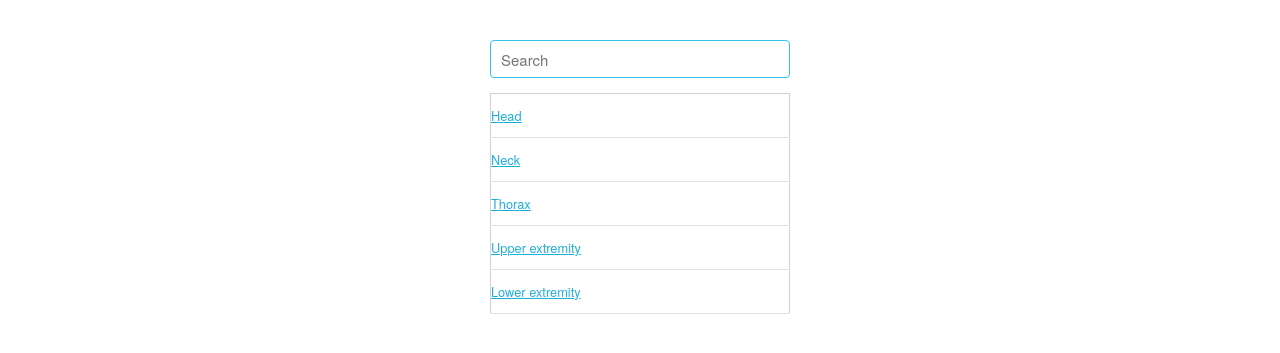
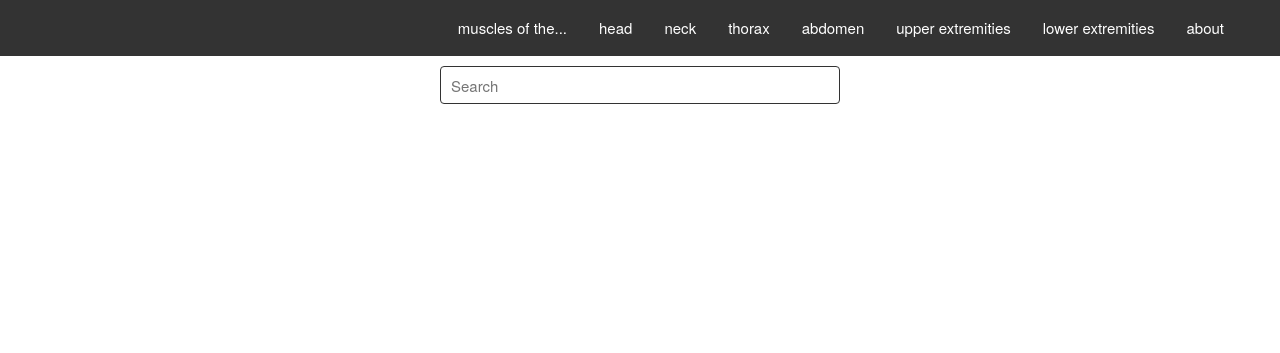
Before and after one commit to bpjohannessen/muscledb-web_old, a PHP site: page /MuscleWeb/wwwroot/index.html in a window 1280 px wide. Shown: the top 353 px of the page. Run offline with PHP 8.4, Linux system fonts and the light colour scheme; some libraries are stand-ins or nearby versions.

Commit message:
Added changes toward #11

```diff
--- a/MuscleWeb/wwwroot/css/custom.css
+++ b/MuscleWeb/wwwroot/css/custom.css
@@ -15,9 +15,10 @@ td#muscleResultItem {
 }
 
 td#muscleResultItem:hover {
-  border:1px solid #33C3F0;
+  /*border:1px solid #33C3F0;*/
+  border:1px solid #333;
   border-radius: 0px;
-  color: #33C3F0;
+  /*color: #33C3F0;*/
 }
 
 td#muscleResultItem a {
@@ -30,17 +31,16 @@ td#muscleResultItem a:hover {
 }
 
 div#main.container {
-  width: 300px;
+  /*width: 300px; !!*/
   text-align: center;
-  margin-top: 40px;
 }
 
 input#searchterm {
-  width: 300px;
+  width: 400px;
 }
 
 table#muscleResults {
-  width: 300px;
+  width: 400px;
 }
 
 tbody#tbodynosearchterm {
@@ -53,3 +53,41 @@ tbody#tbodynosearchterm {
   box-sizing: border-box;
   font-size: 0.8em;
 }
+
+div#header {
+  background-color: red;
+  text-align: right;
+  /*width: 100%;*/
+}
+
+ul {
+    list-style-type: none;
+    margin: 0;
+    padding: 0 40 0 0;
+    overflow: hidden;
+    background-color: #333333;
+}
+
+li {
+    float: right;
+}
+
+li:hover {
+  background-color: #444444;
+}
+
+li a {
+    display: block;
+    color: white;
+    text-align: center;
+    padding: 16px;
+    text-decoration: none;
+}
+
+li a:hover {
+
+}
+
+input#searchterm:focus {
+  border-color: #333;
+}
--- a/MuscleWeb/wwwroot/css/skeleton.css
+++ b/MuscleWeb/wwwroot/css/skeleton.css
@@ -31,7 +31,7 @@
 .container {
   position: relative;
   width: 100%;
-  max-width: 960px;
+  /*max-width: 960px;*/
   margin: 0 auto;
   padding: 0 20px;
   box-sizing: border-box; }
@@ -44,14 +44,14 @@
 /* For devices larger than 400px */
 @media (min-width: 400px) {
   .container {
-    width: 85%;
+    width: 100%;
     padding: 0; }
 }
 
 /* For devices larger than 550px */
 @media (min-width: 550px) {
   .container {
-    width: 80%; }
+    width: 100%; }
   .column,
   .columns {
     margin-left: 4%; }
--- a/MuscleWeb/wwwroot/index.html
+++ b/MuscleWeb/wwwroot/index.html
@@ -1,69 +1,35 @@
 <html>
-
 <head>
     <script src="https://ajax.googleapis.com/ajax/libs/jquery/3.1.1/jquery.min.js"></script>
     <script src="js/index.js"></script>
     <link rel="stylesheet" href="css/normalize.css">
     <link rel="stylesheet" href="css/skeleton.css">
     <link rel="stylesheet" href="css/custom.css">
+</head>
+<body>
 
-</head>
-
-<body>
     <div id="main" class="container">
         <div class="row">
-            <div class="two-half column">
-                <!-- Links -->
-                <!-- <p><a href="#">View all muscles</a> |
-                <a href="#">About</a> |
-                <a href="#">Placeholder</a></p>
-                <ul>
-                    <li><a href="#">View all muscles</a></li>
-                    <li><a href="#">About</a></li>
-                    <li><a href="#">Placeholder</a></li>
-                </ul> -->
+            <div class="u-full-width">
+                <nav>
+                    <ul style="height: 56px;">
+                        <li><a href="#">about</a></li>
+                        <li><a href="#">lower extremities</a></li>
+                        <li><a href="#">upper extremities</a></li>
+                        <li><a href="#">abdomen</a></li>
+                        <li><a href="#">thorax</a></li>
+                        <li><a href="#">neck</a></li>
+                        <li><a href="#">head</a></li>
+                        <li><a href="#">muscles of the...</a></li>
+                    </ul>
+                </nav>
+            </div>
+        </div>
 
-                <!-- input textbox for searchterm -->
+        <div class="row">
+            <div class="twelve columns" style="margin-top: 10px;">
                 <input type="text" id="searchterm" placeholder="Search" autocomplete="off" oninput="inputchanged()">
-<!-- table where JS appends the search result -->
-<table id="muscleResults">
-    <tbody id="tbodynosearchterm">
-        <tr>
-            <td id='muscleCategoryItem'>
-                <a href="#">
-                    <div>Head</div>
-                </a>
-            </td>
-        </tr>
-        <tr>
-            <td id='muscleCategoryItem'>
-                <a href="#">
-                    <div>Neck</div>
-                </a>
-            </td>
-        </tr>
-        <tr>
-            <td id='muscleCategoryItem'>
-                <a href="#">
-                    <div>Thorax</div>
-                </a>
-            </td>
-        </tr>
-        <tr>
-            <td id='muscleCategoryItem'>
-                <a href="#">
-                    <div>Upper extremity</div>
-                </a>
-            </td>
-        </tr>
-        <tr>
-            <td id='muscleCategoryItem'>
-                <a href="#">
-                    <div>Lower extremity</div>
-                </a>
-            </td>
-        </tr>
-    </tbody>
+                <table id="muscleResults" style="border: 1px solid black; margin-left: auto; margin-right: auto;">
                     <tbody id="tbodyappend">
                         <!-- JS will append data here -->
                     </tbody>
@@ -72,5 +38,4 @@
         </div>
     </div>
 </body>
-
 </html>
--- a/MuscleWeb/wwwroot/js/muscle.js
+++ b/MuscleWeb/wwwroot/js/muscle.js
@@ -29,7 +29,8 @@ $(document).ready(function () {
         $table.append("<tr><th>Origo:</th><td>" + json.origo + "</td></tr>");
         $table.append("<tr><th>Insertio:</th><td>" + json.insertio + "</td></tr>");
         $table.append("<tr><th>Functio:</th><td>" + json.functio + "</td></tr>");
-        $table.append("<tr><th>Image(url):</th><td>" + json.image + "</td></tr>");
+        //$table.append("<tr><th>Image(url):</th><td>" + json.image + "</td></tr>");
+        $table.append("<tr><td colspan='2' style='text-align: center;'><image style='max-width: 250px;' src='http://fettenajs.com/med/Code/muscledb/resources/images/muscles/" + json.image + "'></td></tr>");
         if(json.comment != 'N/A') {
             $table.append("<tr><th>Comment:</th><td>" + json.comment + "</td></tr>");
         }
--- a/MuscleWeb/wwwroot/muscle.html
+++ b/MuscleWeb/wwwroot/muscle.html
@@ -11,18 +11,14 @@
 
 <body>
     <div id="main" class="container">
-        <div class="row">
-            <div class="two-half column">
+        <div class="one column">
             <a href="/">Back</a>
             <table id="muscleResults">
                 <tbody id="tbodyappend">
                     <!-- JS will append information about the muscle here -->
                 </tbody>
-
             </table>
         </div>
     </div>
-    </div>
 </body>
-
 </html>
```
Lines whose indentation alone changed are shown as unchanged.
